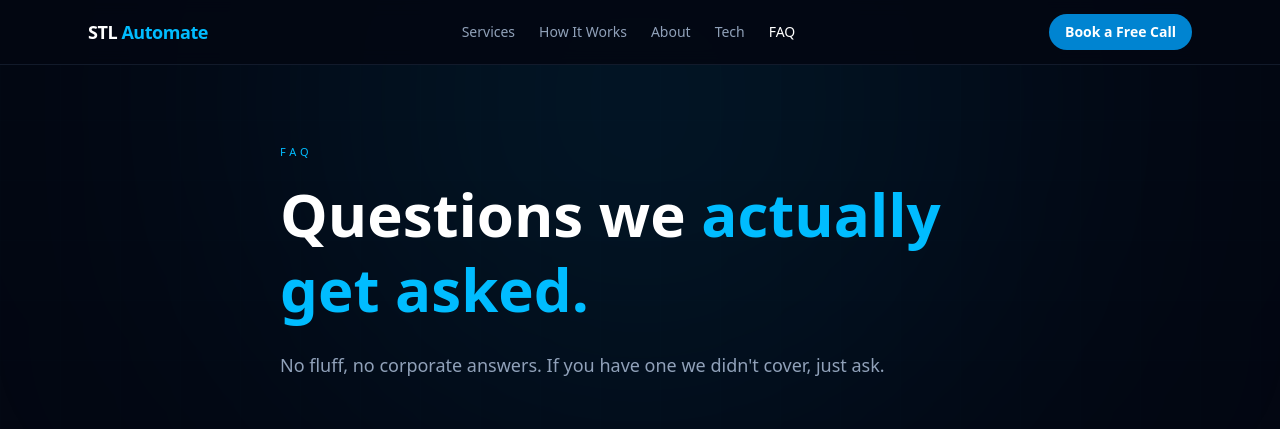
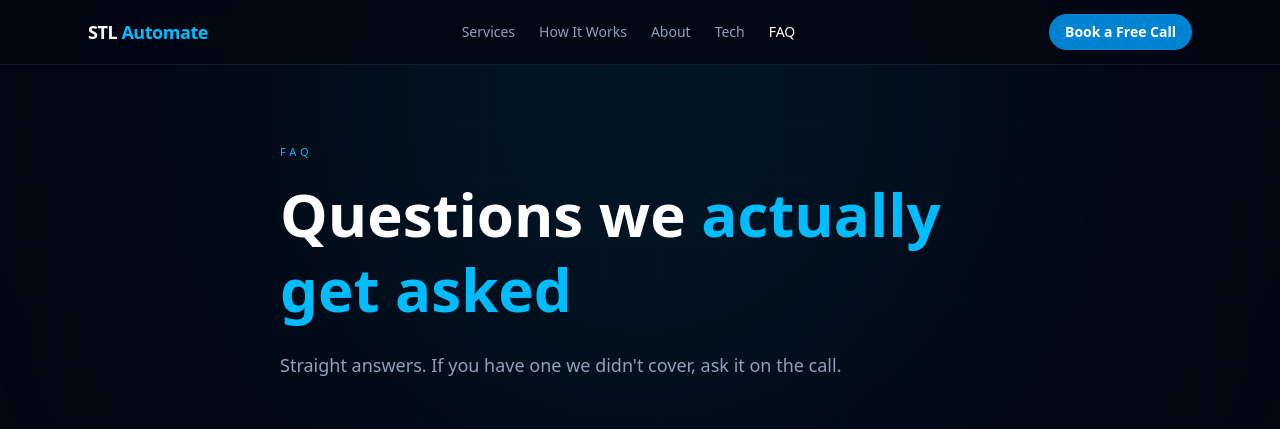
Before and after one commit to irsiya247/stlautomate-next, a Next.js app: page /faq in a window 1280 px wide. Shown: the top 429 px of the page. Built offline with nearby package versions, Linux system fonts and the light colour scheme.

Commit message:
FAQ header and subhead copy update

```diff
--- a/src/app/faq/page.js
+++ b/src/app/faq/page.js
@@ -81,10 +81,10 @@ export default function FAQ() {
 
           <div className="text-[11px] tracking-[0.35em] text-sky-400 uppercase mb-4">FAQ</div>
           <h1 className="text-5xl md:text-6xl font-extrabold leading-tight mb-6">
-            Questions we <span className="text-sky-400">actually get asked.</span>
+            Questions we <span className="text-sky-400">actually get asked</span>
           </h1>
           <p className="text-slate-400 text-lg mb-16">
-            No fluff, no corporate answers. If you have one we didn&apos;t cover, just ask.
+            Straight answers. If you have one we didn&apos;t cover, ask it on the call.
           </p>
 
           <div className="space-y-3 mb-20">
```
